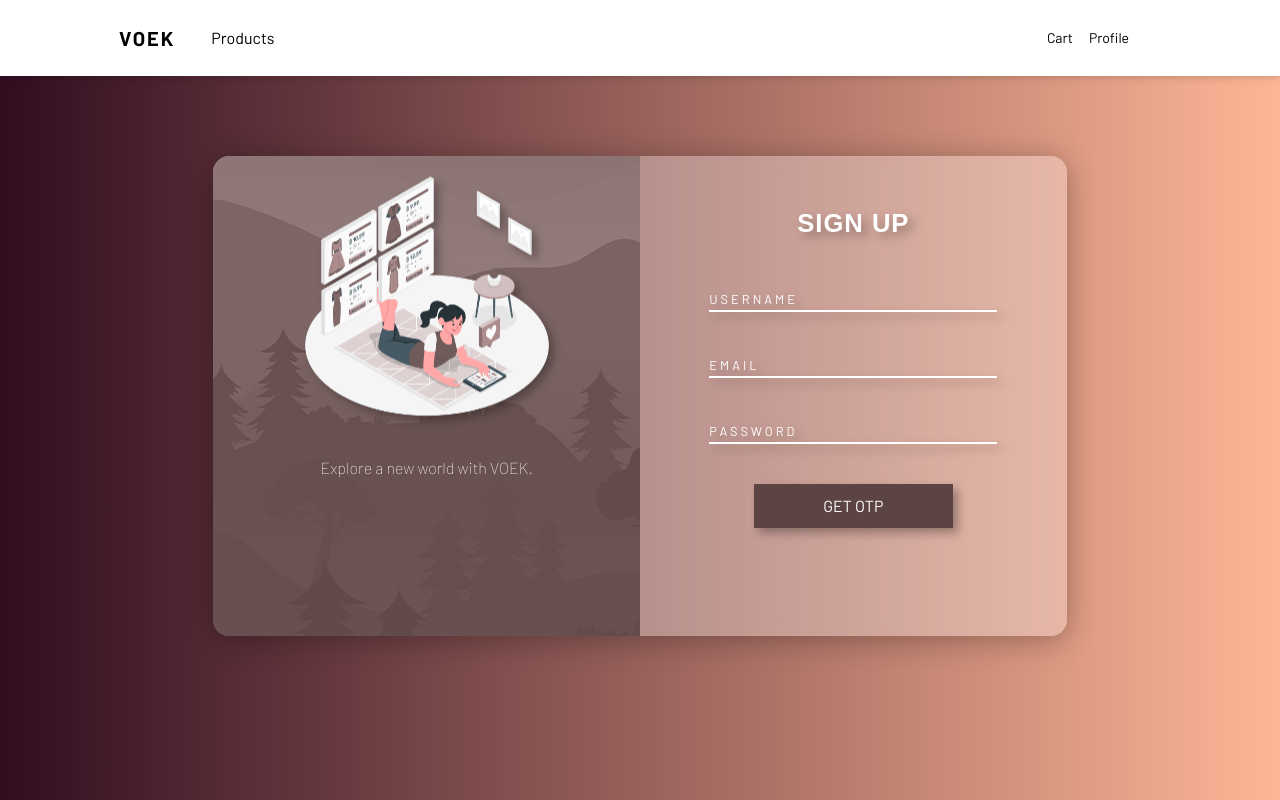
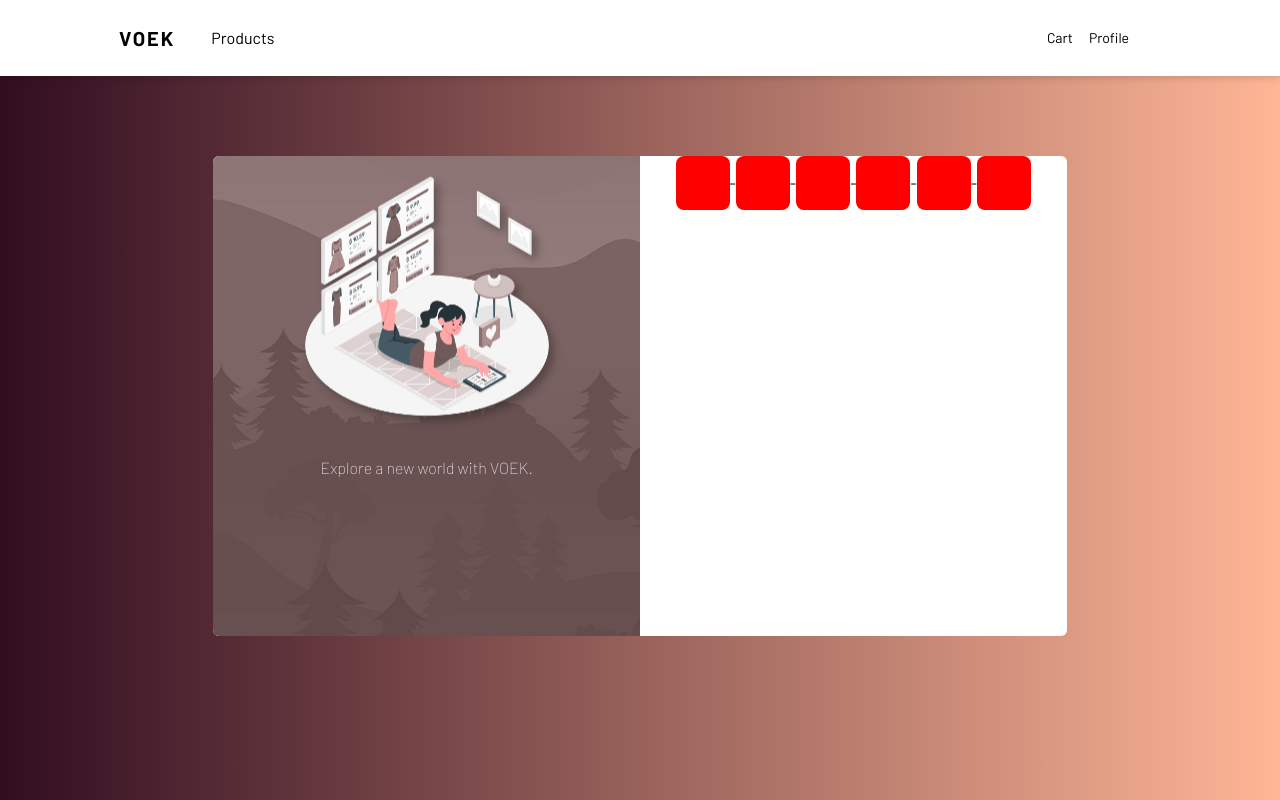
Before and after one commit to Noah-mh/voek, a React (Vite) app in the folder client/: page / in a window 1280 px wide. Shown: the top 800 px of the page. Built offline with nearby package versions, Linux system fonts and the light colour scheme.

Commit message:
loginBanner??

```diff
--- /dev/null
+++ b/client/src/components/loginBanner/LBRight.css
@@ -0,0 +1,21 @@
+input {
+  background-color: transparent;
+  color: white;
+  border-bottom: 2px solid white;
+  margin: 20px auto;
+}
+input::placeholder {
+  font-size: 0.8em;
+  color: white;
+  font-family: "Barlow", serif;
+  font-weight: -100;
+  letter-spacing: 3px;
+}
+.submitLogin {
+  background-color: var(--softerPurple);
+  border-bottom: 0;
+  display: block;
+  font-family: "Barlow", "sans";
+  width: 60%;
+  padding: 10px;
+}
--- a/client/src/components/loginBanner/loginBannerRight.tsx
+++ b/client/src/components/loginBanner/LBRight.tsx
@@ -1,5 +1,5 @@
 import React from "react";
-import "./loginBanner.css";
+import "./LBRight.css";
 
 const loginBannerRight = (): JSX.Element => {
   return (
--- /dev/null
+++ b/client/src/components/loginBanner/OTP.css
@@ -0,0 +1,3 @@
+input {
+  background-color: red;
+}
--- /dev/null
+++ b/client/src/components/loginBanner/OTP.tsx
@@ -0,0 +1,30 @@
+import React, { useState } from "react";
+import OtpInput from "react-otp-input";
+import "./OTP.css";
+
+export default function OTP(): JSX.Element {
+  const [otp, setOtp] = useState("");
+  return (
+    <div className="w-1/2 flexs hell">
+      <div className="flex justify-center items-center align-middle">
+        <OtpInput
+          value={otp}
+          onChange={setOtp}
+          numInputs={6}
+          renderSeparator={<span>-</span>}
+          renderInput={(props) => <input {...props} />}
+          inputStyle={{
+            border: "1px solid transparent",
+            borderRadius: "8px",
+            width: "54px",
+            height: "54px",
+            fontSize: "12px",
+            color: "#000",
+            fontWeight: "400",
+            caretColor: "blue",
+          }}
+        />
+      </div>
+    </div>
+  );
+}
--- a/client/src/components/loginBanner/loginBanner.css
+++ b/client/src/components/loginBanner/loginBanner.css
@@ -31,27 +31,7 @@
 .right {
   filter: drop-shadow(5px 5px 5px rgba(0, 0, 0, 0.3));
 }
-input {
-  background-color: transparent;
-  color: white;
-  border-bottom: 2px solid white;
-  margin: 20px auto;
-}
-input::placeholder {
-  font-size: 0.8em;
-  color: white;
-  font-family: "Barlow", serif;
-  font-weight: -100;
-  letter-spacing: 3px;
-}
-.submitLogin {
-  background-color: var(--softerPurple);
-  border-bottom: 0;
-  display: block;
-  font-family: "Barlow", "sans";
-  width: 60%;
-  padding: 10px;
-}
+
 @keyframes float {
   0% {
     transform: translatey(0px);
--- a/client/src/components/loginBanner/loginBanner.tsx
+++ b/client/src/components/loginBanner/loginBanner.tsx
@@ -1,21 +1,24 @@
 import React from "react";
-import "./signUP.css";
+// import "./signUP.css";
 import loginPhoto from "../../img/login/loginVec.png";
-import LoginBannerRight from "./loginBannerRight.tsx";
+import LBRight from "./LBRight.tsx";
 import SignUP from "./signUP.tsx";
+import OTP from "./OTP.tsx";
+import "./loginBanner.css";
 
 const loginBanner = () => {
   return (
     <div className="containerZ main w-screen h-screen flex">
-      <div className="card bg-white flex w-2/3 h-3/5 justify-between mx-auto my-20 rounded-md overflow-hidden">
+      <div className="bg-white flex w-2/3 h-3/5 justify-between mx-auto my-20 rounded-md overflow-hidden">
         <div className="left  w-1/2 h-full flex-wrap py-7">
           <img src={loginPhoto} alt="loginPhoto" className="w-3/5 mx-auto" />
           <h1 className="text-center pt-4 text-white">
             Explore a new world with VOEK.
           </h1>
         </div>
-        {/* <LoginBannerRight /> */}
-        <SignUP />
+        {/* <LBRight /> */}
+        {/* <SignUP /> */}
+        <OTP />
       </div>
     </div>
   );
--- a/client/src/components/loginBanner/signUP.css
+++ b/client/src/components/loginBanner/signUP.css
@@ -1,12 +1,12 @@
 .containerZ {
   background-image: linear-gradient(to right, #310d20, #ffb696);
 }
-.card {
+/* .card {
   background: rgba(255, 255, 255, 0.3);
   border-radius: 16px;
   box-shadow: 0 4px 30px rgba(0, 0, 0, 0.3);
   backdrop-filter: blur(5.1px);
-}
+} */
 
 .left {
   background-image: url("../../img/login/loginBG.jpg");
--- a/client/src/components/loginBanner/signUP.tsx
+++ b/client/src/components/loginBanner/signUP.tsx
@@ -1,5 +1,5 @@
 import React from "react";
-import "./loginBanner.css";
+import "./signUP.css";
 
 // havent finish any of the routes
 
--- a/package.json
+++ b/package.json
@@ -12,5 +12,8 @@
   "license": "ISC",
   "devDependencies": {
     "npm-run-all": "^4.1.5"
+  },
+  "dependencies": {
+    "react-otp-input": "^3.0.2"
   }
 }
```
Also changed, not shown: 1 other file (tests, documents, lock files or other folders).
